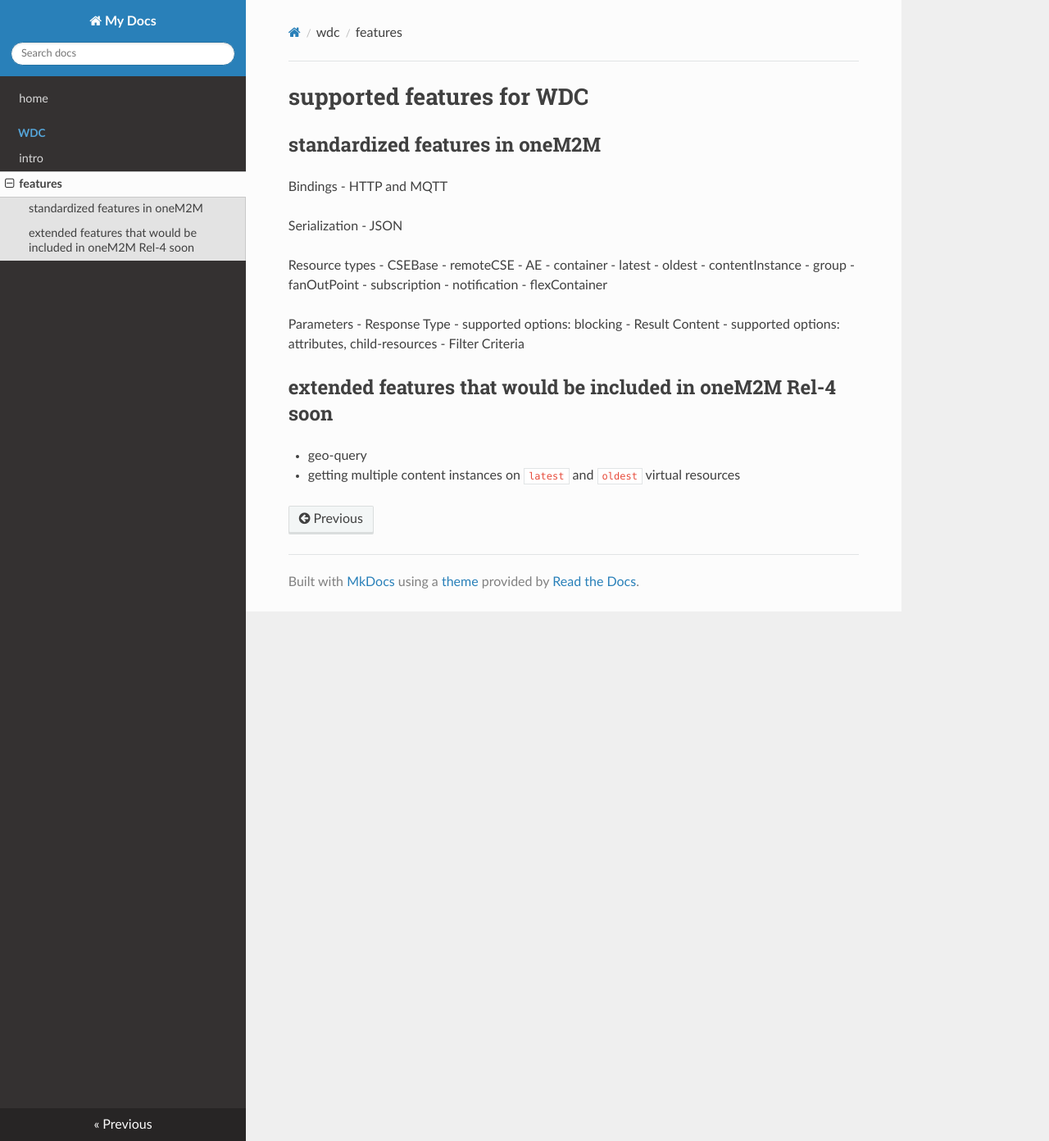
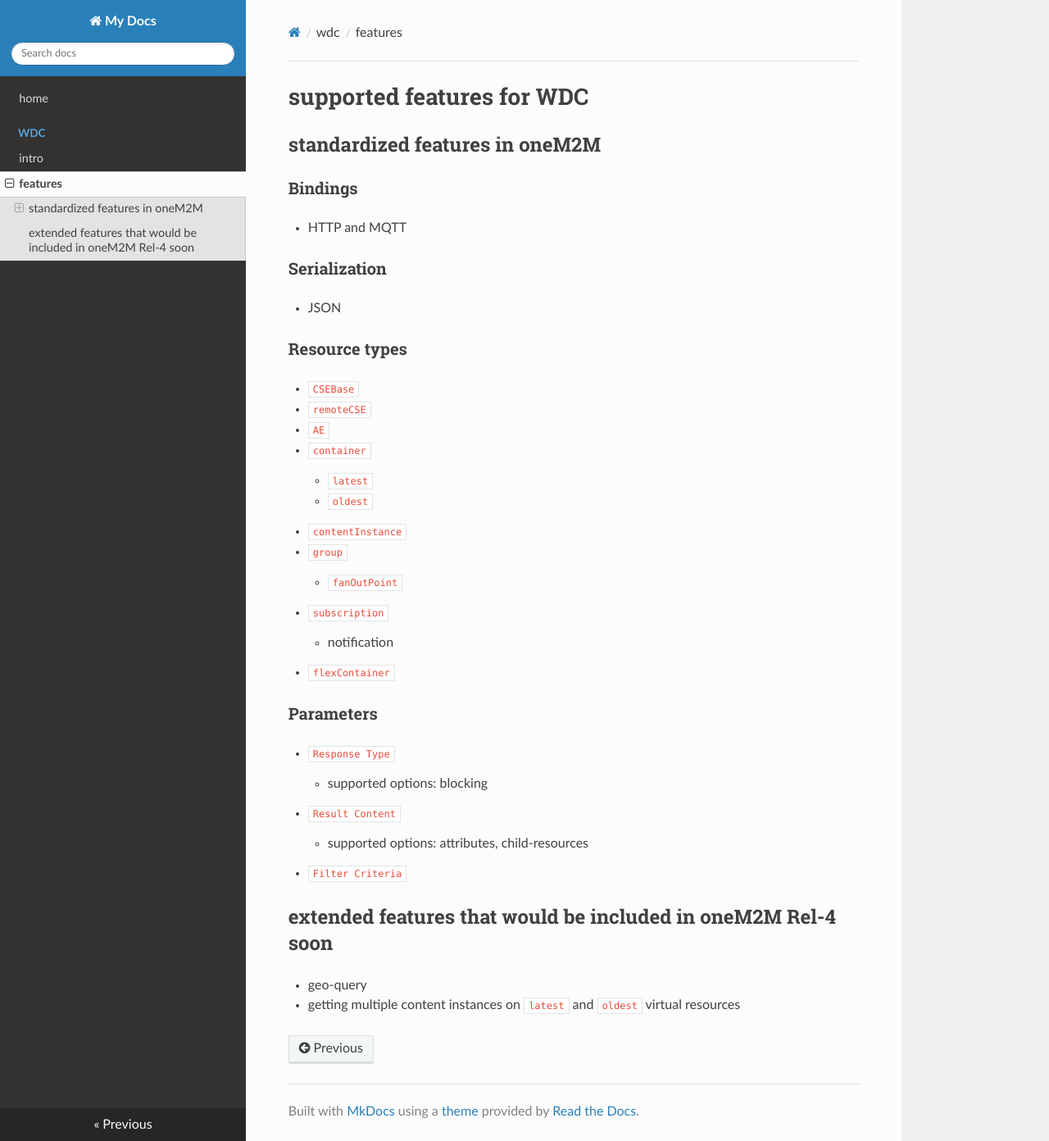
Before and after one commit to ooosm/oneM2M_cookbook, an MkDocs documentation site: the page built from docs/supported_features.md, in a window 1280 px wide and 1392 px high. Shown: the whole window at 82% size. Built offline with MkDocs 1.6.1, drawn with Linux system fonts in a browser that asks for light colours; nearby versions of some CDN libraries.

```diff
--- a/docs/supported_features.md
+++ b/docs/supported_features.md
@@ -2,32 +2,36 @@
 
 ## standardized features in oneM2M
 
-Bindings
+### Bindings
+
 - HTTP and MQTT
 
-Serialization
+### Serialization
+
 - JSON
 
-Resource types
-- CSEBase
-- remoteCSE
-- AE
-- container
-    - latest
-    - oldest
-- contentInstance
-- group
-    - fanOutPoint
-- subscription
+### Resource types
+
+- `CSEBase`
+- `remoteCSE`
+- `AE`
+- `container`
+    - `latest`
+    - `oldest`
+- `contentInstance`
+- `group`
+    - `fanOutPoint`
+- `subscription`
     - notification
-- flexContainer
+- `flexContainer`
 
-Parameters
-- Response Type
+### Parameters
+
+- `Response Type`
     - supported options: blocking
-- Result Content
+- `Result Content`
     - supported options: attributes, child-resources
-- Filter Criteria
+- `Filter Criteria`
 
 ## extended features that would be included in oneM2M Rel-4 soon
 
--- a/mkdocs.yml
+++ b/mkdocs.yml
@@ -1,6 +1,6 @@
 site_name: My Docs
 nav:
-- home: 'cookbook.md'
+- home: 'index.md'
 - wdc:
   - intro: 'wdc_intro.md'
   - features: 'supported_features.md'
```
Also changed, not shown: docs/index.md (renamed from docs/cookbook.md).
